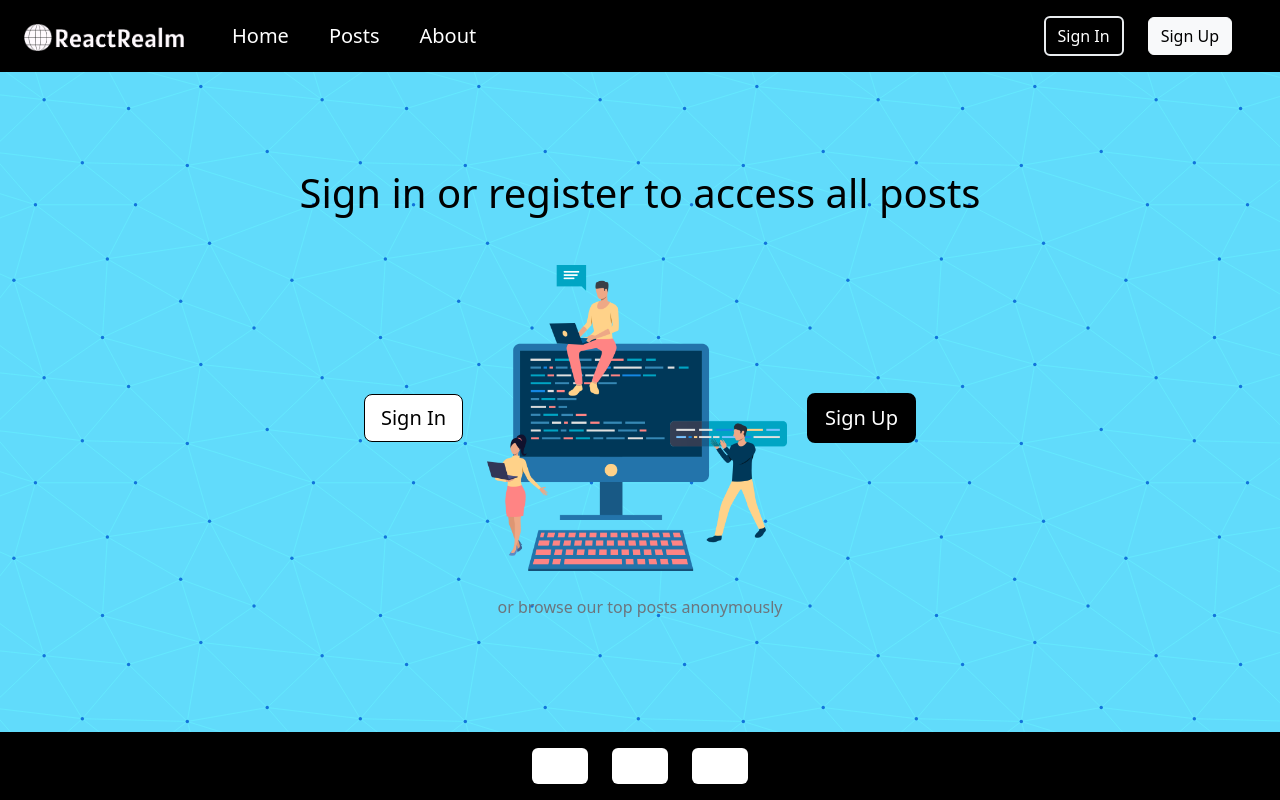
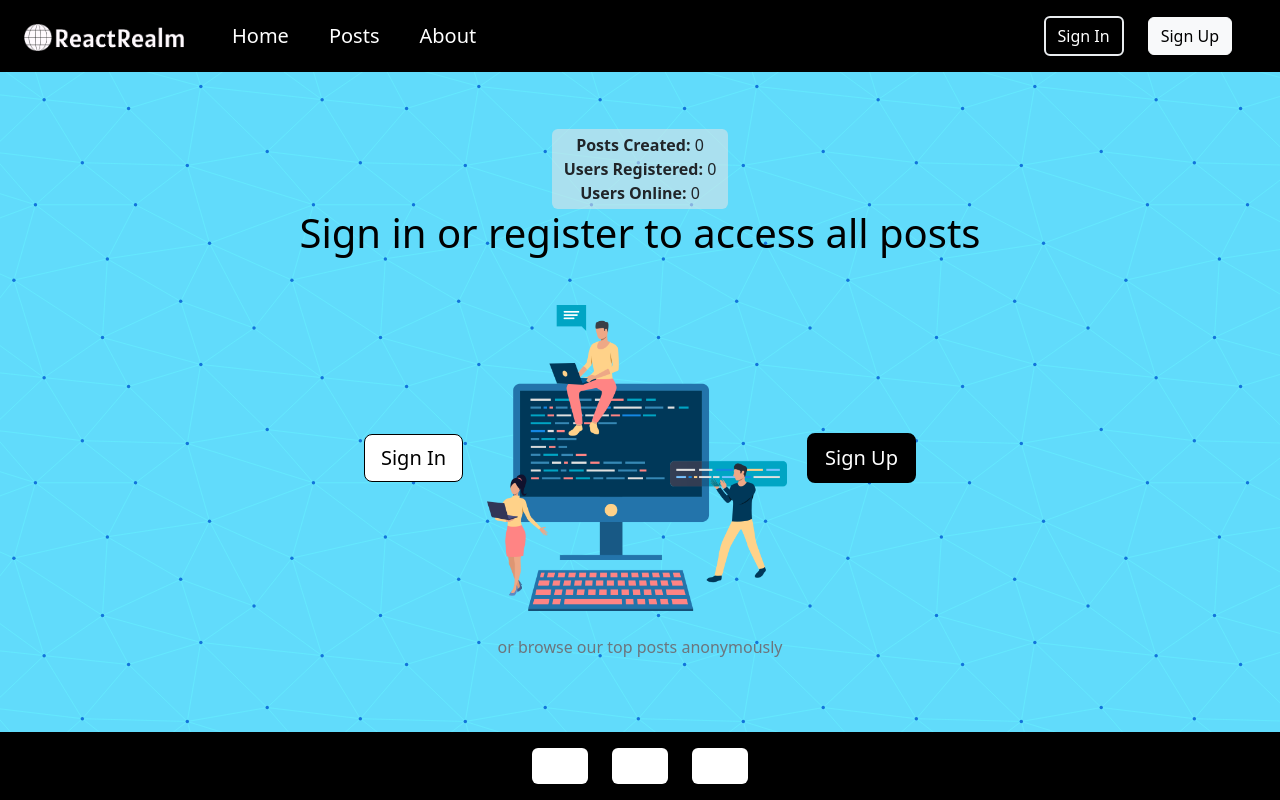
Before and after one commit to VMD-Telerik-team-projects/VMD-ReactRealm-Forum, a React (Vite) app in the folder vite-project/: page / in a window 1280 px wide. Built offline with nearby package versions, Linux system fonts and the light colour scheme; no server answers; the database is empty; some icons are missing.

Commit message:
Number of posts, users and online users on home page

```diff
--- a/vite-project/src/services/posts.service.js
+++ b/vite-project/src/services/posts.service.js
@@ -215,6 +215,22 @@ export async function getNumberOfUsers() {
   }
 }
 
+export async function getNumberOnlineUsers() {
+  const usersRef = ref(db, "onlineUsers");
+
+  try {
+    const snapshot = await get(usersRef);
+    const onlineUsers = snapshot.val();
+    const numberOnlineUsers = onlineUsers
+      ? Object.values(onlineUsers).filter((user) => user.isOnline === true)
+          .length
+      : 0;
+    return numberOnlineUsers;
+  } catch (error) {
+    console.error(error);
+  }
+}
+
 export const getMostLikedPosts = async () => {
   const posts = await getAllPosts();
   const sortedPosts = posts.sort((a, b) => b.likedBy.length - a.likedBy.length);
--- a/vite-project/src/views/About/About.jsx
+++ b/vite-project/src/views/About/About.jsx
@@ -1,39 +1,27 @@
-import { useEffect, useState } from 'react';
-import { getNumberOfPosts, getNumberOfUsers } from '../../services/posts.service';
-import { Row, Col } from 'react-bootstrap';
+import { Row, Col } from "react-bootstrap";
 
 export default function About() {
-  const [numberOfPosts, setNumberOfPosts] = useState(0);
-  const [numberOfUsers, setNumberOfUsers] = useState(0);
-
-  useEffect(() => {
-    getNumberOfPosts().then(setNumberOfPosts).catch(console.error);
-    getNumberOfUsers().then(setNumberOfUsers).catch(console.error);
-  }, []);
-
   return (
     <div className="container py-4 text-black fw-light fs-6">
-    <div className='rounded py-5 px-5 border-1 border-muted' style={{backgroundColor: 'rgba(230, 230, 230, 0.5)'}}>
+      <div
+        className="rounded py-5 px-5 border-1 border-muted"
+        style={{ backgroundColor: "rgba(230, 230, 230, 0.5)" }}
+      >
         <Row>
           <Col xs={11}>
             <h1 className="mb-4">Welcome to ReactRealm Forum!</h1>
-      </Col>
-      <Col xs={1} className='py-1 h-25 d-flex flex-column align-items-center justify-content-center rounded' style={{backgroundColor: 'rgba(230, 230, 230, 0.55)'}}>
-        <p className='my-0'><b>Posts:</b> {numberOfPosts}</p>
-        <p className='my-0'><b>Users:</b> {numberOfUsers}</p>
           </Col>
         </Row>
         <section className="mb-4">
           <h2>About Us</h2>
           <p>
             At ReactRealm, we believe in fostering vibrant online communities
-        where people can connect, engage, and share knowledge. Our platform is
-        designed to provide a welcoming space for enthusiasts, learners, and
-        experts alike to discuss all things related to React.js and beyond.
-        Whether you&apos;re just
-        starting your journey into web development or you&apos;re a seasoned
-        professional, ReactRealm Forum is here to support you every step of the
-        way.
+            where people can connect, engage, and share knowledge. Our platform
+            is designed to provide a welcoming space for enthusiasts, learners,
+            and experts alike to discuss all things related to React.js and
+            beyond. Whether you&apos;re just starting your journey into web
+            development or you&apos;re a seasoned professional, ReactRealm Forum
+            is here to support you every step of the way.
           </p>
         </section>
 
@@ -41,9 +29,9 @@ return (
           <h2>Core Features</h2>
           <ul>
             <li>
-          <strong>Engaging Discussions:</strong> Dive into lively discussions
-          on a wide range of topics, from React best practices to cutting-edge
-          frontend technologies.
+              <strong>Engaging Discussions:</strong> Dive into lively
+              discussions on a wide range of topics, from React best practices
+              to cutting-edge frontend technologies.
             </li>
             <li>
               <strong>Knowledge Sharing:</strong> Share your expertise, ask
@@ -51,19 +39,16 @@ return (
               and supportive environment.
             </li>
             <li>
-          <strong>Top Posts and Recent Activity:</strong> Stay updated on the
-          latest trends and insights with our curated lists of top posts and
-          recent activity.
+              <strong>Top Posts and Recent Activity:</strong> Stay updated on
+              the latest trends and insights with our curated lists of top posts
+              and recent activity.
             </li>
             <li>
               <strong>Community-driven:</strong> Our platform is driven by the
-          contributions of our vibrant community members. Your voice matters,
-          and we&apos;re here to amplify it.
+              contributions of our vibrant community members. Your voice
+              matters, and we&apos;re here to amplify it.
             </li>
           </ul>
-{/*
-    <p>Number of posts: {numberOfPosts}</p>
-    <p>Number of users: {numberOfUsers}</p> */}
         </section>
 
         <section className="mb-4">
@@ -71,18 +56,18 @@ return (
           <p>
             Ready to join the conversation? Sign up for a free account today and
             become part of our growing community of developers and enthusiasts.
-        Whether you&apos;re here to ask questions, share your experiences, or
-        connect with like-minded individuals, ReactRealm Forum is the place to
-        be.
+            Whether you&apos;re here to ask questions, share your experiences,
+            or connect with like-minded individuals, ReactRealm Forum is the
+            place to be.
           </p>
         </section>
 
         <section className="mb-4">
           <h2>Get in Touch</h2>
           <p>
-        Have questions, feedback, or suggestions? We&apos;d love to hear from you!
-        Reach out to us via email
-        or connect with us on social media
+            Have questions, feedback, or suggestions? We&apos;d love to hear
+            from you! Reach out to us via email or connect with us on social
+            media
           </p>
         </section>
       </div>
--- a/vite-project/src/views/Home/Home.jsx
+++ b/vite-project/src/views/Home/Home.jsx
@@ -1,14 +1,46 @@
-import { Button } from "react-bootstrap";
+import { Button, Row, Col } from "react-bootstrap";
 import { NavLink, Navigate, Link } from "react-router-dom";
-import { useContext } from "react";
+import { useContext, useState, useEffect } from "react";
+import {
+  getNumberOfPosts,
+  getNumberOfUsers,
+  getNumberOnlineUsers,
+} from "../../services/posts.service";
 import AppContext from "../../context/AppContext";
+
 import "./Home.css";
 
 export default function Home() {
   const { user } = useContext(AppContext);
+  const [numberOfPosts, setNumberOfPosts] = useState(0);
+  const [numberOfUsers, setNumberOfUsers] = useState(0);
+  const [numberOnlineUsers, setNumberOnlineUsers] = useState(0);
+
+  useEffect(() => {
+    getNumberOfPosts().then(setNumberOfPosts).catch(console.error);
+    getNumberOfUsers().then(setNumberOfUsers).catch(console.error);
+    getNumberOnlineUsers().then(setNumberOnlineUsers).catch(console.error);
+  }, []);
 
   return (
     <div className="container d-flex flex-column justify-content-xl-center align-items-xl-center justify-content-xxl-center align-items-xxl-center main-container">
+      <Row>
+        <Col
+          xs={20}
+          className="py-1 h-25 d-flex flex-column align-items-center justify-content-center rounded"
+          style={{ backgroundColor: "rgba(230, 230, 230, 0.55)" }}
+        >
+          <p className="my-0">
+            <b>Posts Created:</b> {numberOfPosts}
+          </p>
+          <p className="my-0">
+            <b>Users Registered:</b> {numberOfUsers}
+          </p>
+          <p className="my-0">
+            <b>Users Online:</b> {numberOnlineUsers}
+          </p>
+        </Col>
+      </Row>
       <h1 className="fs-1 mb-5" style={{ color: "rgb(0, 0, 0)" }}>
         {user
           ? "You can now freely browse our ReactRealm!"
@@ -16,7 +48,10 @@ export default function Home() {
       </h1>
       {!user && (
         <div className="d-flex align-items-center">
-          <NavLink to="/signin" className="link-underline link-underline-opacity-0 text-black">
+          <NavLink
+            to="/signin"
+            className="link-underline link-underline-opacity-0 text-black"
+          >
             <Button
               variant="lg"
               className="me-4 bg-white text-black"
@@ -31,7 +66,10 @@ export default function Home() {
             style={{ marginRight: "20px" }}
             alt="Placeholder"
           />
-          <NavLink to="/signup" className="link-underline link-underline-opacity-0">
+          <NavLink
+            to="/signup"
+            className="link-underline link-underline-opacity-0"
+          >
             <Button
               variant="lg"
               style={{
```
Lines whose indentation alone changed are shown as unchanged.
